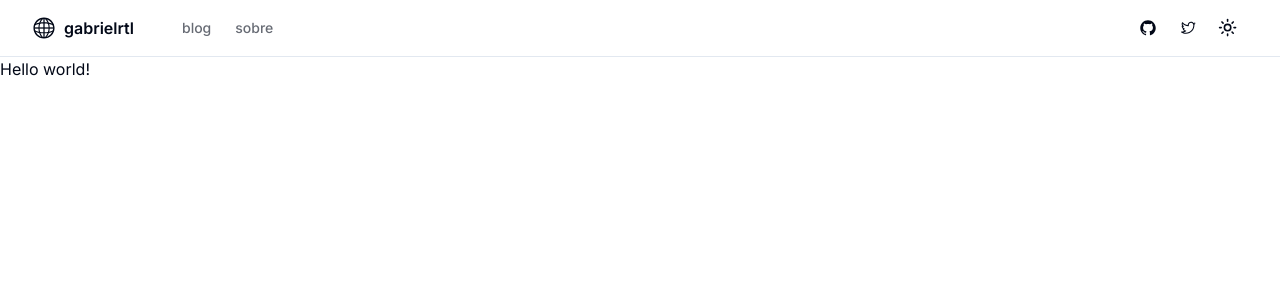
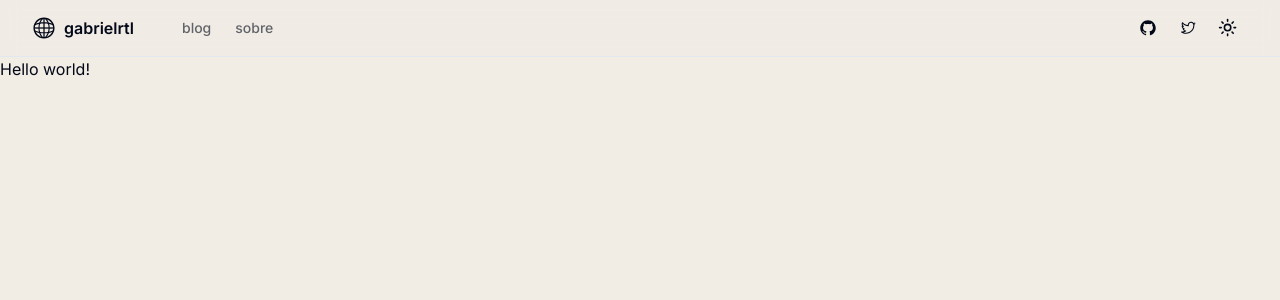
Before and after one commit to gabrielrtlima/blog, a Next.js app: page / in a window 1280 px wide. Shown: the top 300 px of the page. Built offline with nearby package versions, Linux system fonts and the light colour scheme.

Commit message:
style: change website theme

```diff
--- a/app/globals.css
+++ b/app/globals.css
@@ -4,13 +4,13 @@
 
 @layer base {
   :root {
-    --background: 0 0% 100%;
+    --background: 37 30% 92%;
     --foreground: 222.2 84% 4.9%;
 
-    --card: 0 0% 100%;
+    --card: 37 30% 92%;
     --card-foreground: 222.2 84% 4.9%;
 
-    --popover: 0 0% 100%;
+    --popover: 37 30% 92%;
     --popover-foreground: 222.2 84% 4.9%;
 
     --primary: 222.2 47.4% 11.2%;
@@ -36,13 +36,13 @@
   }
 
   .dark {
-    --background: 222.2 84% 4.9%;
+    --background: 216 18% 16%;
     --foreground: 210 40% 98%;
 
-    --card: 222.2 84% 4.9%;
+    --card: 216 18% 16%;
     --card-foreground: 210 40% 98%;
 
-    --popover: 222.2 84% 4.9%;
+    --popover: 216 18% 30%;
     --popover-foreground: 210 40% 98%;
 
     --primary: 210 40% 98%;
```
